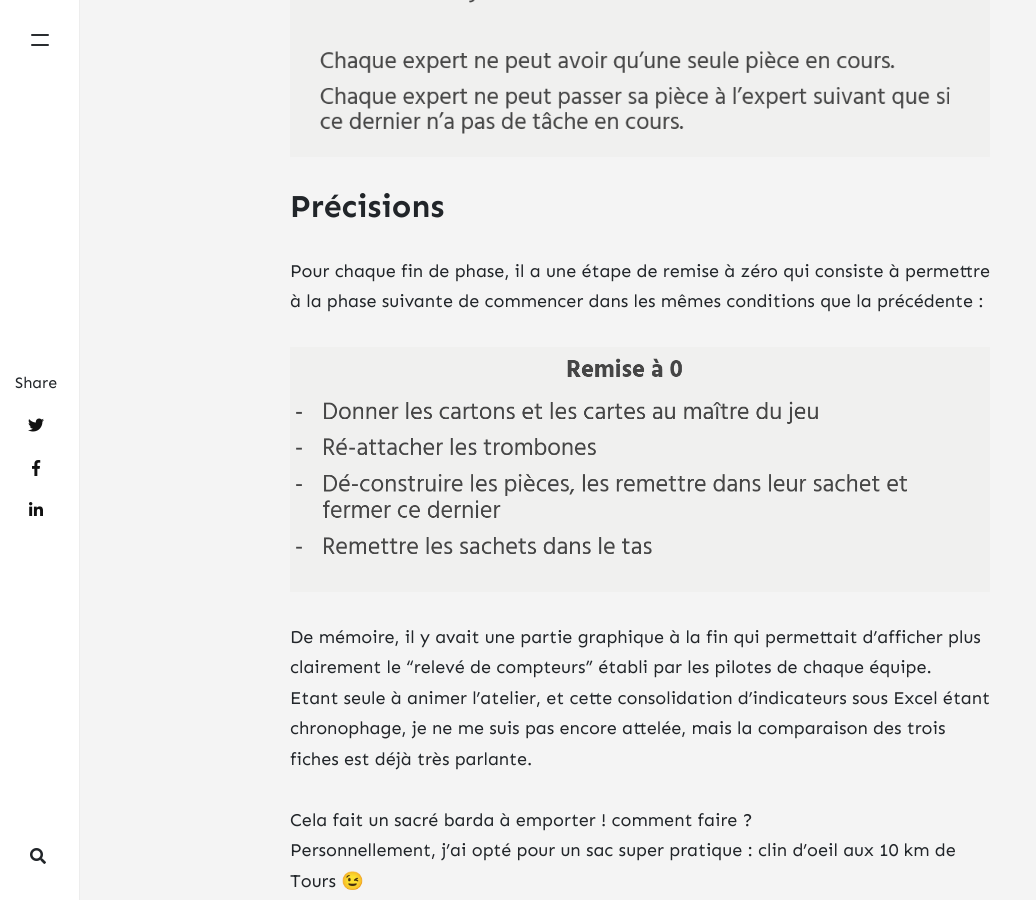
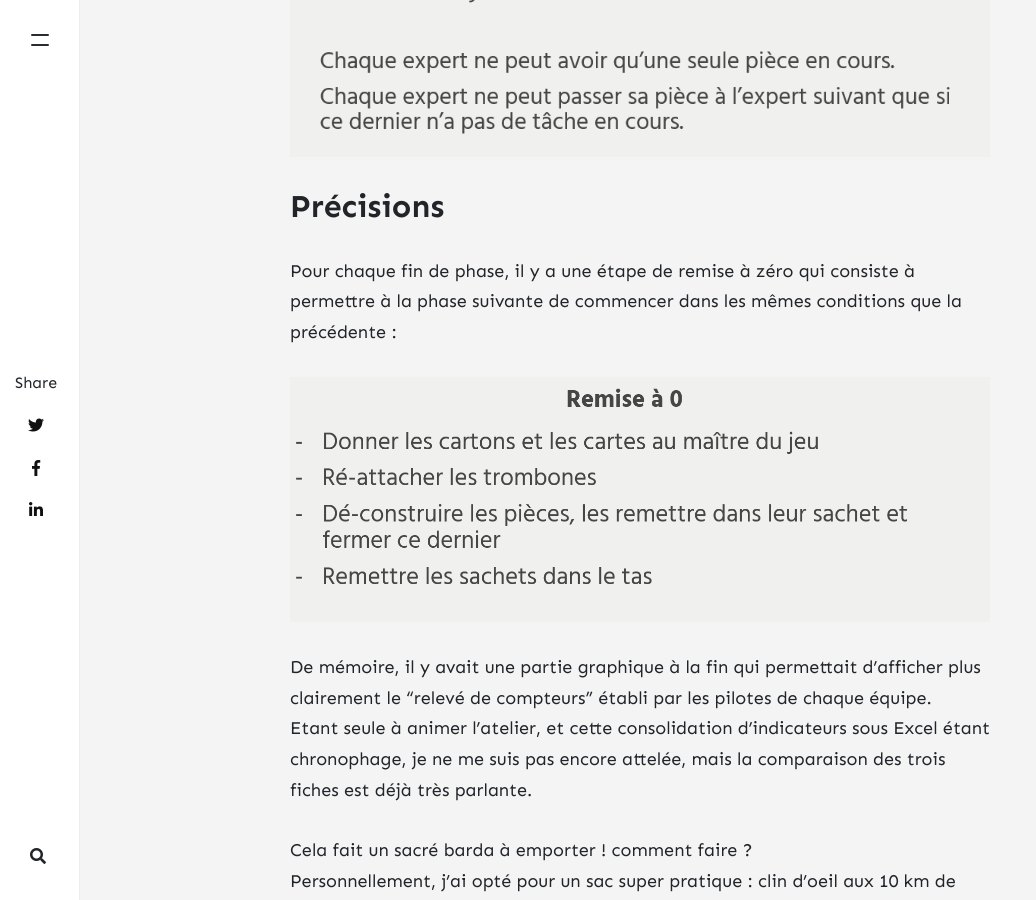
Before and after one commit to klaukf/blog, a Jekyll site: the page built from _posts/2022-06-13-Lego-Flow-Game.md, in a window 1280 px wide and 900 px high, scrolled down 15433 px. Shown: the whole window, without its empty margins (0-1036 px from the left). Built offline with Jekyll 4.4.1, drawn with Linux system fonts in a browser that asks for light colours; nearby versions of some CDN libraries; comment, search, counter and statistics services are not loaded.

Commit message:
Correction issue 38

```diff
--- a/_posts/2022-06-13-Lego-Flow-Game.md
+++ b/_posts/2022-06-13-Lego-Flow-Game.md
@@ -212,7 +212,7 @@ Et là aussi, les défauts peuvent revenir en arrière pour être corrigés.
 
 ## Précisions
 
-Pour chaque fin de phase, il a une étape de remise à zéro qui consiste à permettre à la phase suivante de commencer dans les mêmes conditions que la précédente :
+Pour chaque fin de phase, il y a une étape de remise à zéro qui consiste à permettre à la phase suivante de commencer dans les mêmes conditions que la précédente :
 
 ![La remise à zéro]({{ site.url }}{{ site.baseurl }}/assets/images/legoflowgame/remise_a_zero.png)
 
```
